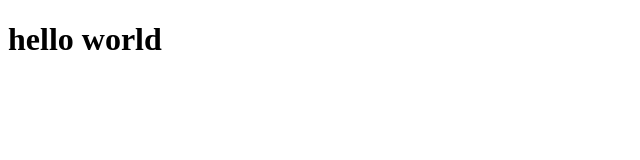
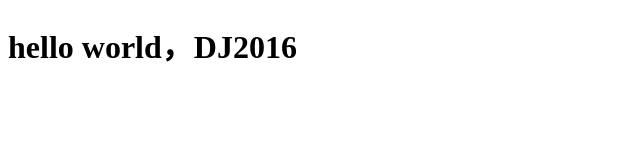
Before and after one commit to dongj0316/dongj0316.github.io, a plain HTML site: page index.html in a window 1280 px wide. Shown: the whole page, without its empty margins (0-640 px from the left). Drawn offline with Linux system fonts and the light colour scheme.

Commit message:
change index

```diff
--- a/index.html
+++ b/index.html
@@ -5,6 +5,6 @@
 	<title>dj1811的个人主页</title>
 </head>
 <body>
-	<h1>hello world</h1>
+	<h1>hello world，DJ2016</h1>
 </body>
 </html>
```
